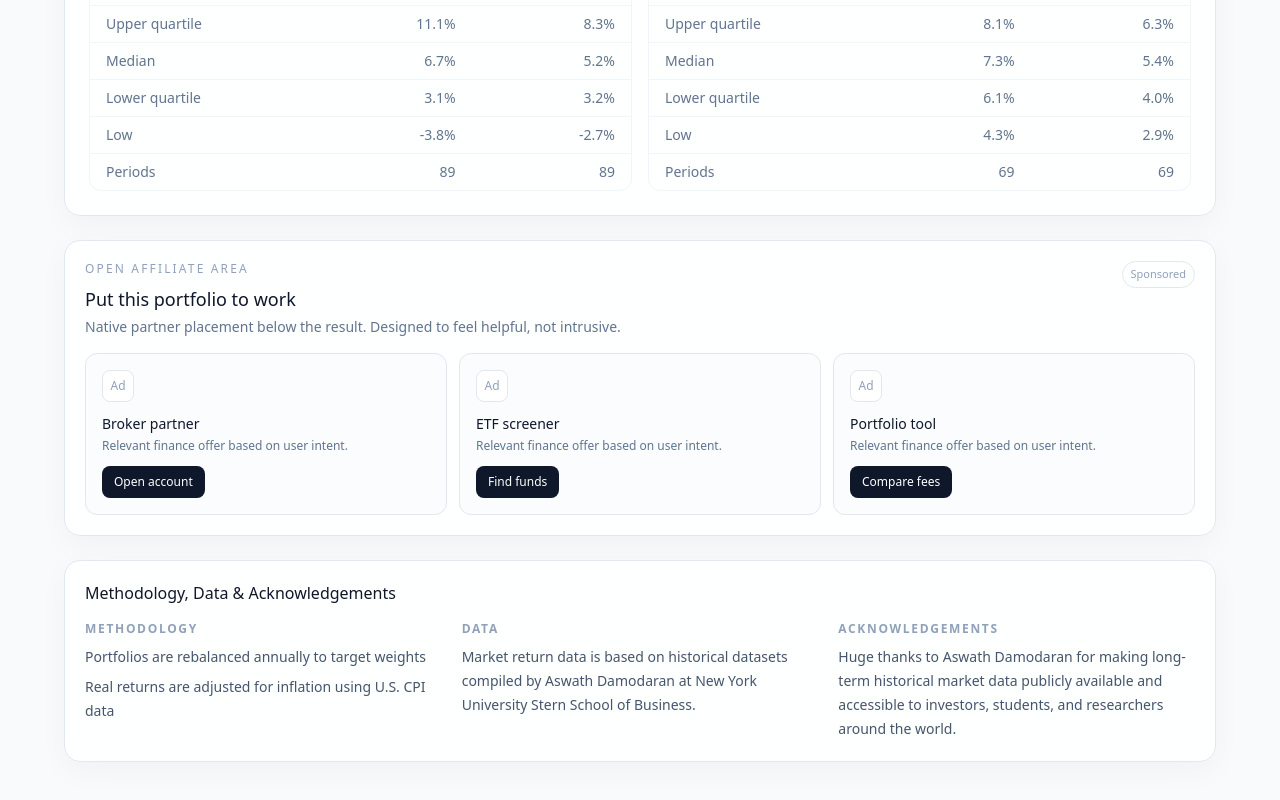
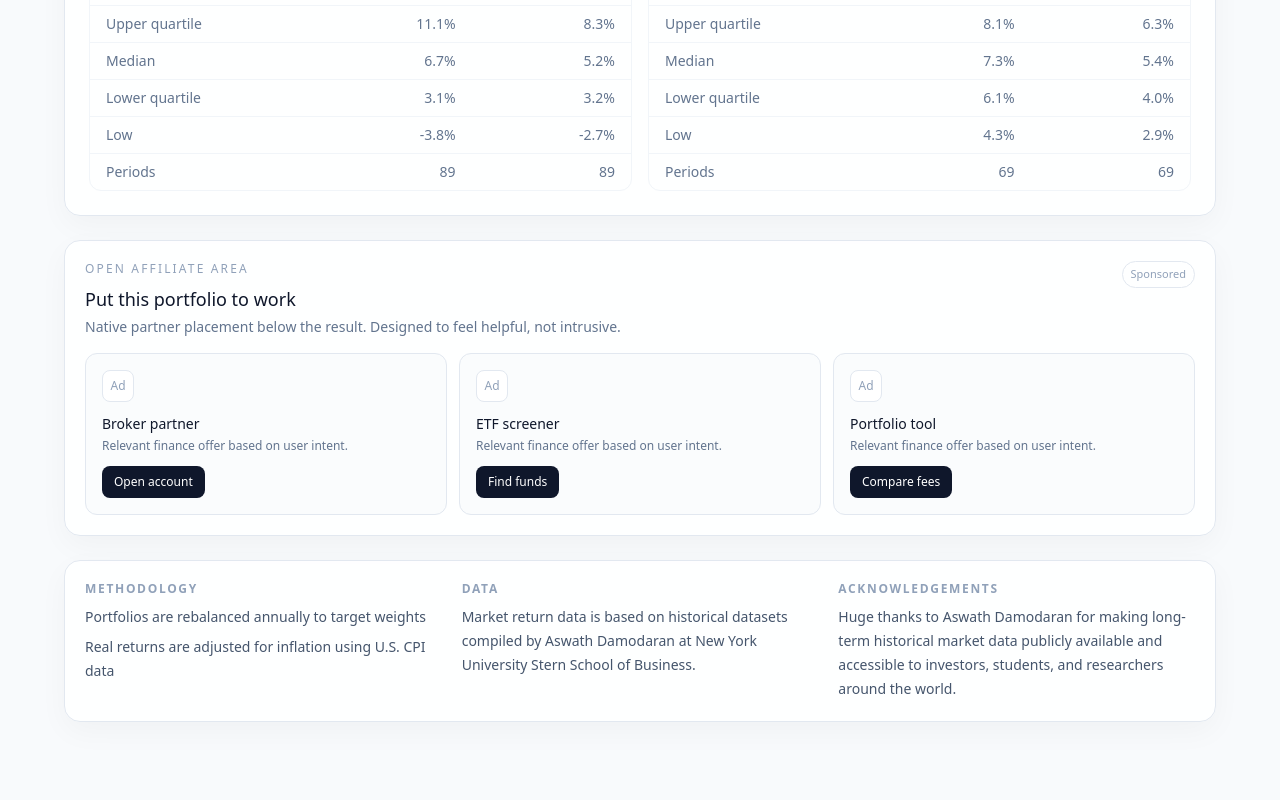
Before and after one commit to horizonworks-lab/portfolio-lab, a React (Vite) app: page / in a window 1280 px wide. Shown: the part 1399-2199 px from the top of the page. Built offline with nearby package versions, Linux system fonts and the light colour scheme.

Commit message:
Update App.jsx

```diff
--- a/src/App.jsx
+++ b/src/App.jsx
@@ -280,7 +280,6 @@ function AffiliateBlock() {
 function MethodologyBlock() {
   return (
     <section className="mt-6 bg-white/90 rounded-2xl border border-slate-200 p-5 shadow-[0_10px_30px_rgba(15,23,42,0.035)] text-slate-600">
-      <h2 className="text-base font-medium text-slate-900 mb-4">Methodology, Data &amp; Acknowledgements</h2>
 
       <div className="grid gap-5 md:grid-cols-3">
         <div>
```
